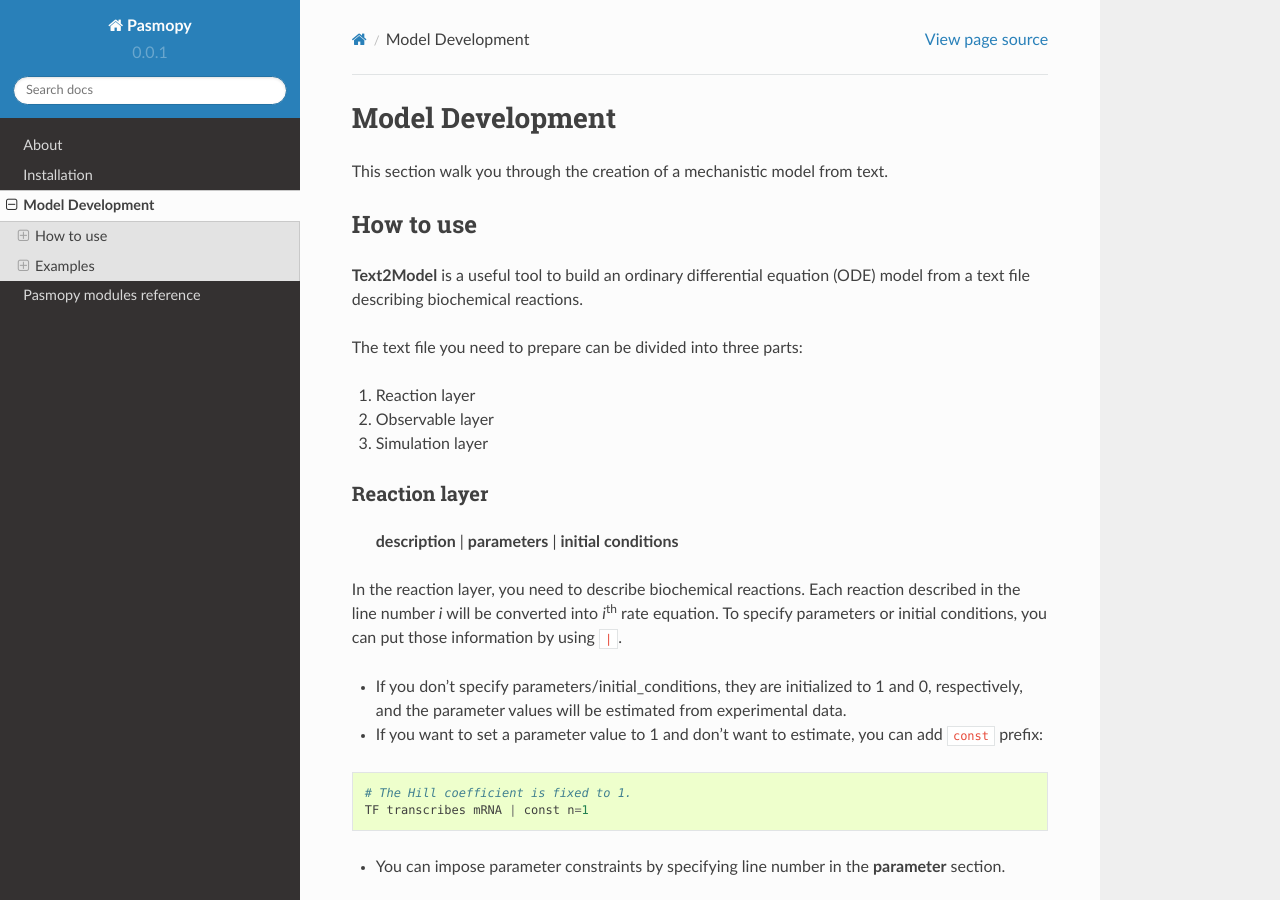
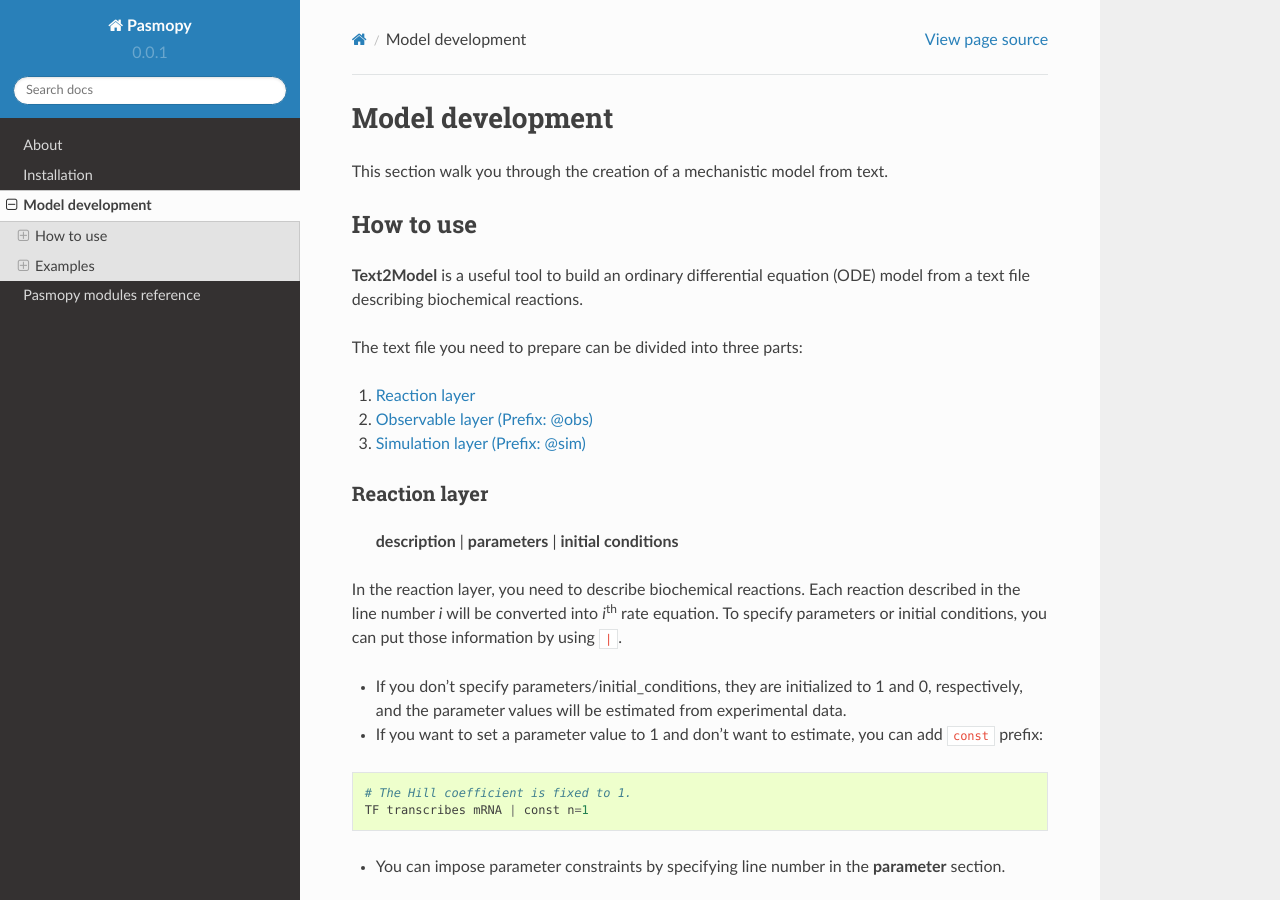
Before and after one commit to pasmopy/pasmopy, a Sphinx documentation site: the page built from docs/model_development.rst, in a window 1280 px wide and 900 px high. Built offline with Sphinx 7.4.7 and the Read the Docs theme 2.0.0, drawn with Linux system fonts in a browser that asks for light colours; some of the changed text lies outside the part shown.

Commit message:
Add link within a page

```diff
--- a/docs/model_development.rst
+++ b/docs/model_development.rst
@@ -1,4 +1,4 @@
-Model Development
+Model development
 =================
 
 This section walk you through the creation of a mechanistic model from text.
@@ -89,15 +94,15 @@
    @sim condition EGF20nM: init[EGF] = 680
    @sim condition EGF2nM: init[EGF] = 68
 
-* tspan:
+* **tspan**:
 
    Two element vector ``[t0, tf]`` specifying the initial and final times.
 
-* unperturbed:
+* **unperturbed**:
 
    Description of the untreated condition to find the steady state.
 
-* condition:
+* **condition**:
 
    Experimental conditions. Use ``p`` and ``init`` to modify model parameters and initial conditions, respectively.
 
@@ -112,7 +117,7 @@
 
    E + S ⇄ ES → E + P
 
-*An enzyme, E, binding to a substrate, S, to form a complex, ES, which in turn releases a product, P, regenerating the original enzyme.*
+An enzyme, E, binding to a substrate, S, to form a complex, ES, which in turn releases a product, P, regenerating the original enzyme.
 
 #. Prepare a text file describing biochemical reactions (``michaelis_menten.txt``)
 
```
Also changed, not shown: other parts of docs/model_development.rst (+8 -3 lines).
